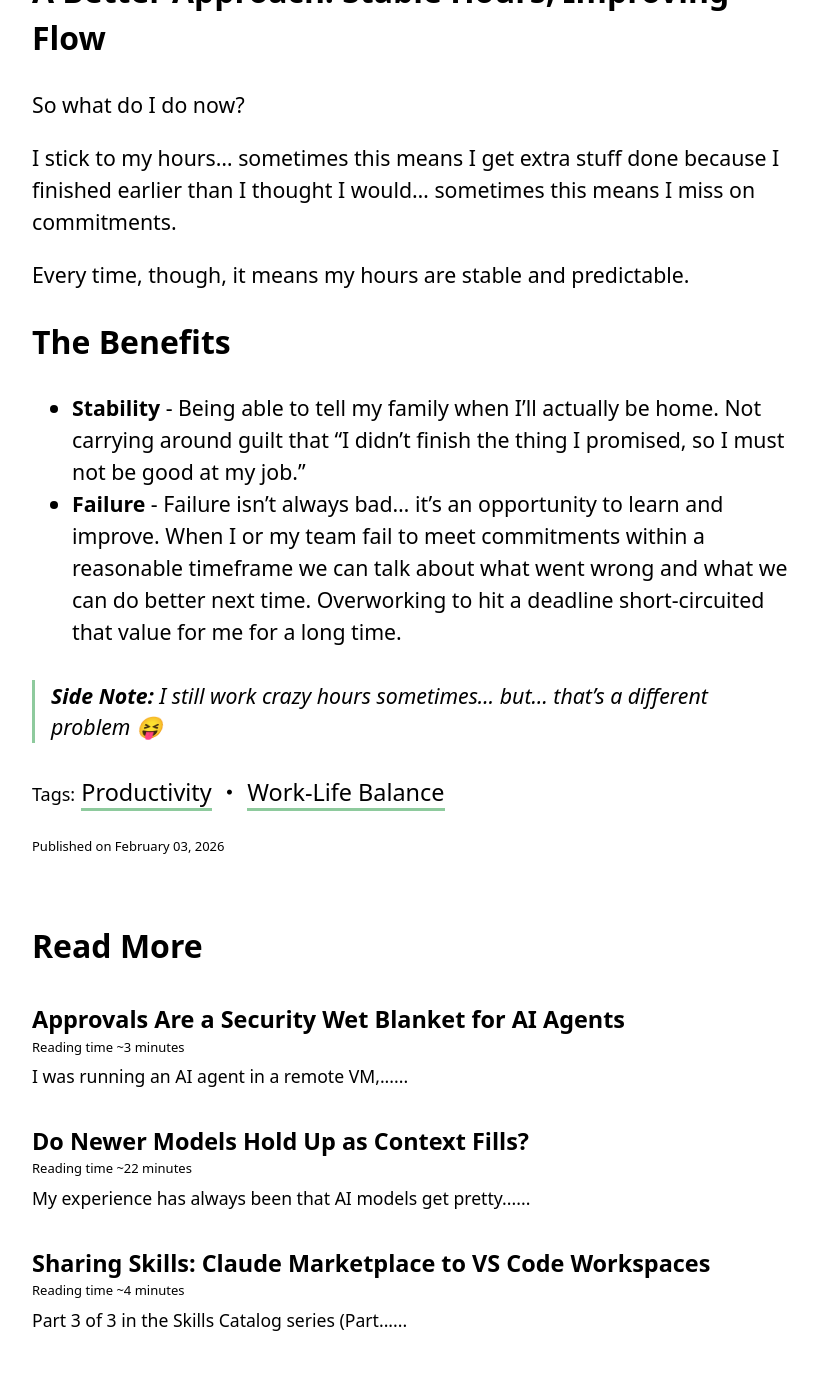
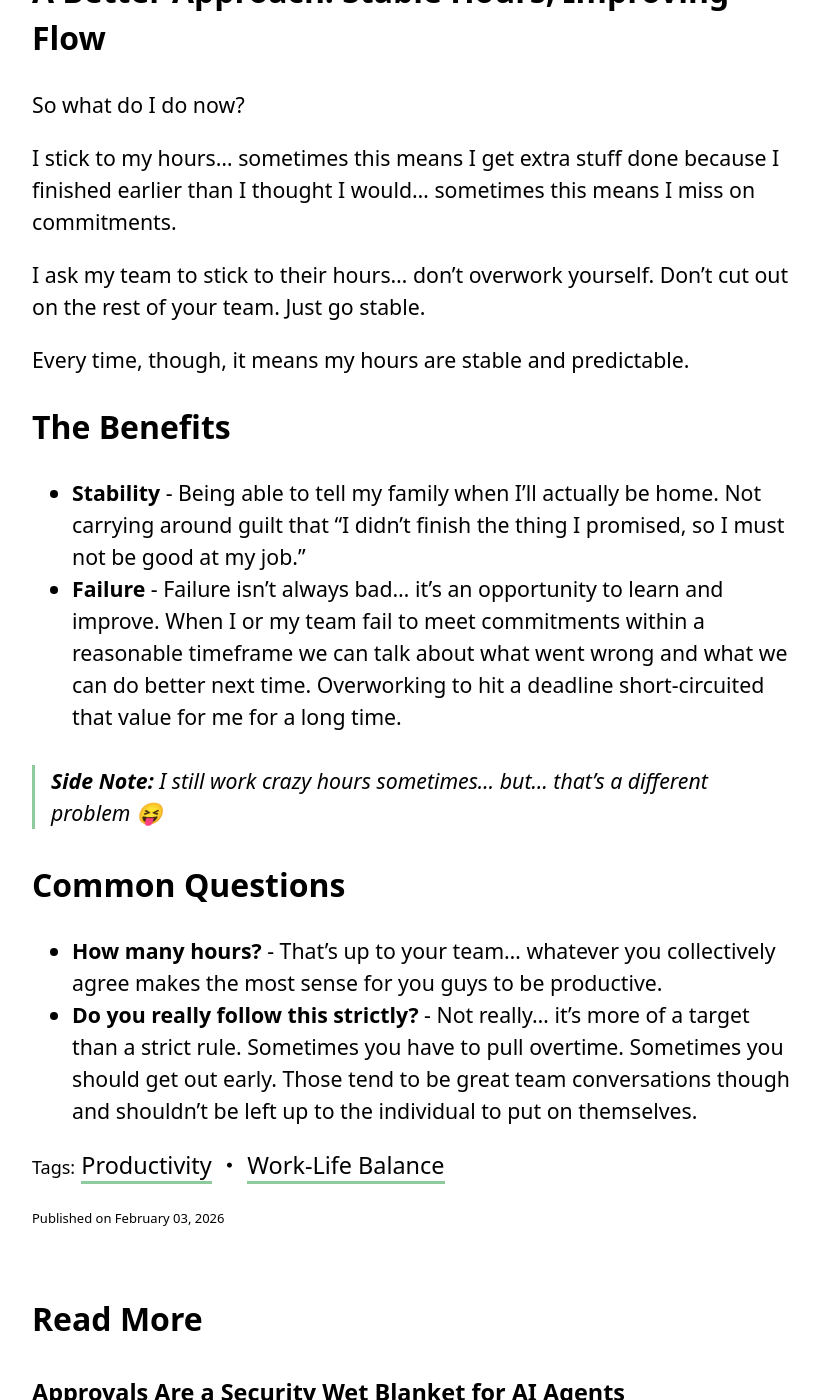
Before and after one commit to Tiberriver256/Tiberriver256.GitHub.io, a Jekyll site: the page built from _posts/2026-02-03-stable-work-hours-over-commitments.md, in a window 1280 px wide and 1400 px high, scrolled down 2307 px. Shown: the whole window, without its empty margins (224-1044 px from the left). Built offline with Jekyll 4.4.1, drawn with Linux system fonts in a browser that asks for light colours; comment, search, counter and statistics services are not loaded; grey boxes are pictures that could not be loaded.

Commit message:
fix(blog): enhance guidance on maintaining stable work hours and address common questions

```diff
--- a/_posts/2026-02-03-stable-work-hours-over-commitments.md
+++ b/_posts/2026-02-03-stable-work-hours-over-commitments.md
@@ -65,6 +65,9 @@ I stick to my hours... sometimes this means I get extra stuff done because I
 finished earlier than I thought I would... sometimes this means I miss on
 commitments.
 
+I ask my team to stick to their hours... don't overwork yourself. Don't cut out
+on the rest of your team. Just go stable.
+
 Every time, though, it means my hours are stable and predictable.
 
 ## The Benefits
@@ -80,3 +83,12 @@ Every time, though, it means my hours are stable and predictable.
 
 > **Side Note:** I still work crazy hours sometimes... but... that's a different
 > problem 😝
+
+## Common Questions
+
+- **How many hours?** - That's up to your team... whatever you collectively
+  agree makes the most sense for you guys to be productive.
+- **Do you really follow this strictly?** - Not really... it's more of a target
+  than a strict rule. Sometimes you have to pull overtime. Sometimes you should
+  get out early. Those tend to be great team conversations though and shouldn't
+  be left up to the individual to put on themselves.
```
